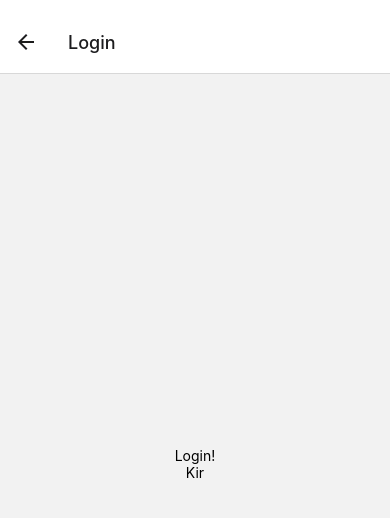
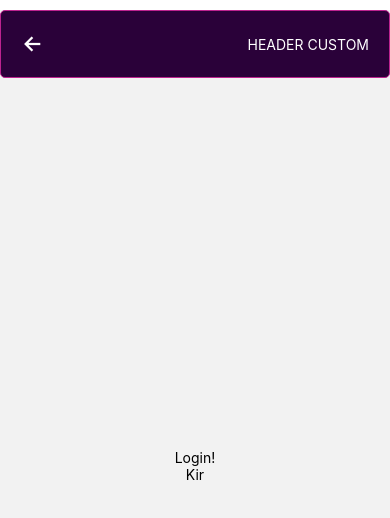
Before and after one commit to SebCasVil/ProgramacionMovilSCV, a React Native app in the folder FirstProject/: screen / in a window 390 px wide. Both pictures are taken after a click on the button "GO TO LOGIN PAGE". Shown: the top 518 px of the page. Built offline with nearby package versions, Linux system fonts and the light colour scheme.

Commit message:
Tarea6 - Incompleto

```diff
--- a/FirstProject/App.js
+++ b/FirstProject/App.js
@@ -5,6 +5,7 @@ import { createStackNavigator } from '@react-navigation/stack';
 import { NavigationContainer } from '@react-navigation/native';
 import HomeScreen from './src/screens/HomeScreen';
 import LoginScreen from './src/screens/LoginScreen';
+import CustomHeader from './src/components/CustomHeader';
 
 const Stack = createStackNavigator()
 
@@ -13,9 +14,16 @@ export default function App() {
 
     <NavigationContainer>
       <View style={styles.container}>
-          <Stack.Navigator initialRouteName='Home'>
-            <Stack.Screen name='Home' component={HomeScreen}/>
-            <Stack.Screen name='Login' component={LoginScreen}/>
+          <Stack.Navigator initialRouteName='Home' or>
+            <Stack.Screen
+              name='Home'
+              component={HomeScreen}/>
+            <Stack.Screen
+              name='Login'
+              component={LoginScreen}
+              options={({navigation}) => ({
+                header: () => <CustomHeader text={"HEADER CUSTOM"} navigation={navigation}/>,
+              })}/>
           </Stack.Navigator>
       </View>
     </NavigationContainer>
--- /dev/null
+++ b/FirstProject/src/components/CustomHeader.jsx
@@ -0,0 +1,31 @@
+import React from "react";
+import { StyleSheet, Text, View } from "react-native";
+import { COLORS } from "../../assets";
+import { Ionicons } from '@expo/vector-icons';
+
+const CustomHeader = ({text, navigation }) => {
+    return(
+        <View style={styles.container}>
+            <Ionicons name="arrow-back" size={24} color="white" onPress={() => navigation.goBack()}/>
+            <Text style={{color:'white', }}>{text}</Text>
+        </View>
+    )
+}
+
+const styles = StyleSheet.create({
+    container: {
+        flexDirection: 'row',
+        borderRadius: 5,
+        alignItems: 'center',
+        justifyContent: 'space-between',
+        backgroundColor: '#2A0139',
+        borderColor: COLORS.borderColor,
+        borderWidth: 1,
+        padding: 20
+
+    },
+
+})
+
+
+export default CustomHeader
```
